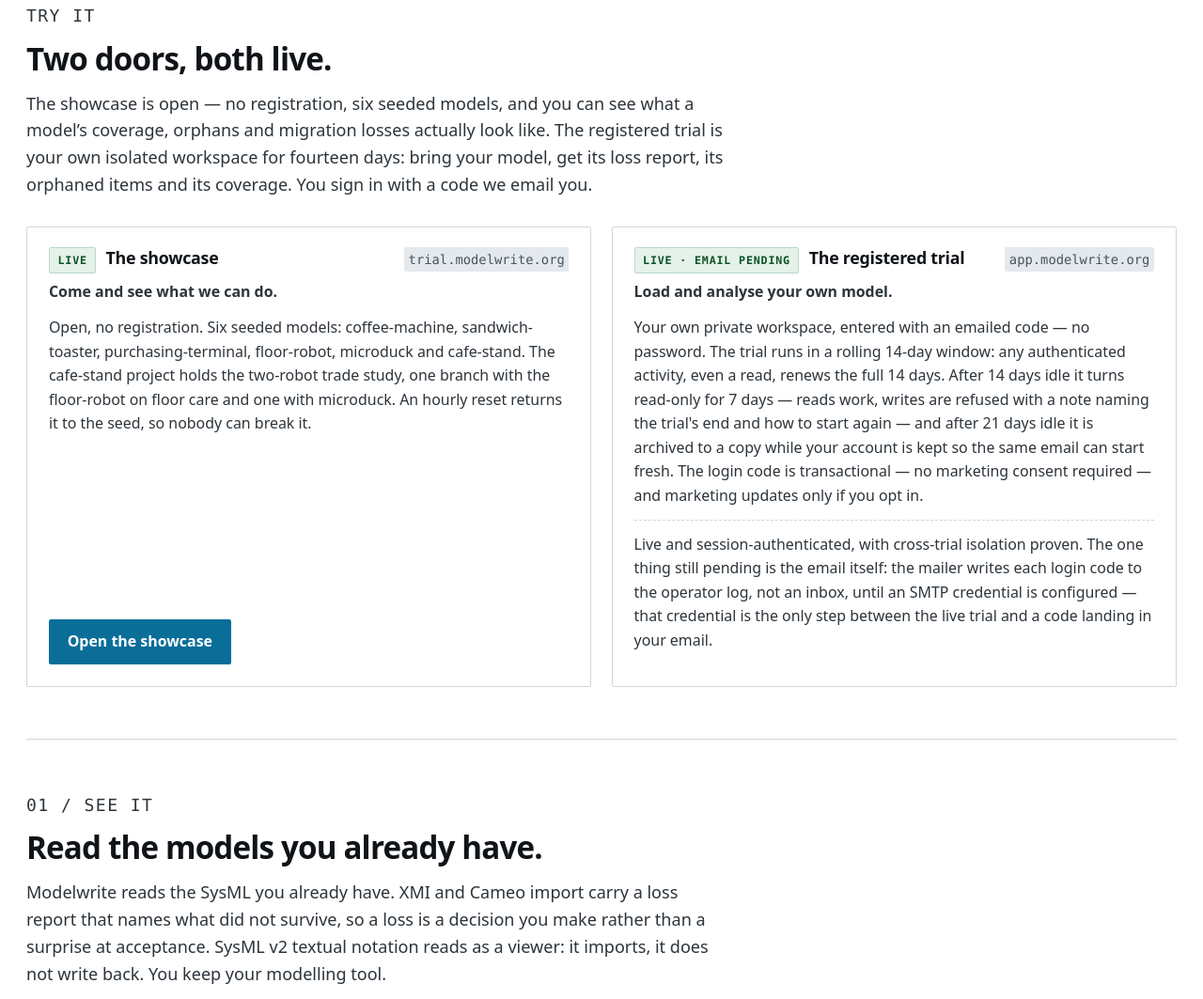
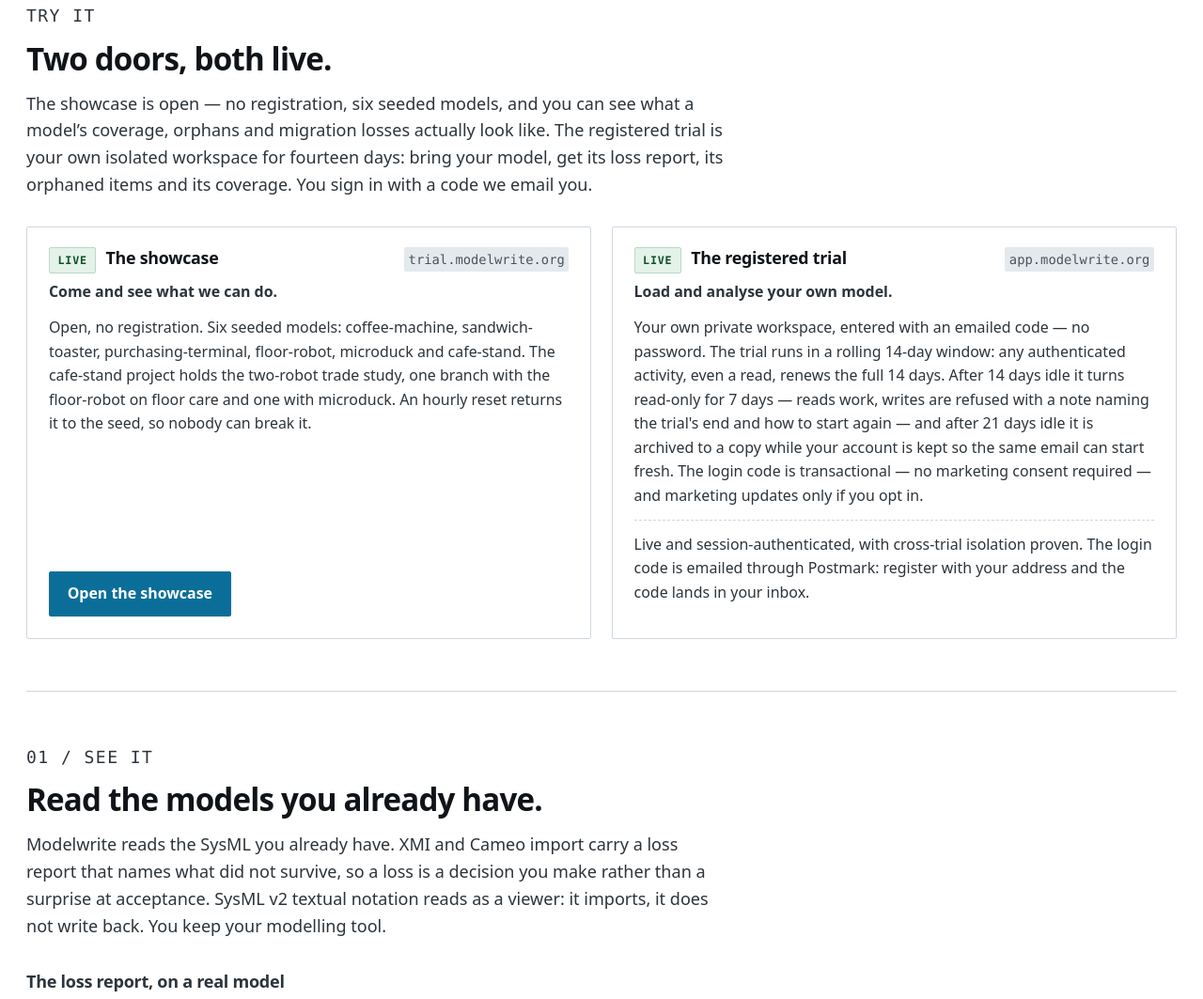
Before and after one commit to modelwrite/modelwrite, a plain HTML site: page website/index.html in a window 1280 px wide. Shown: the part 1124-2187 px from the top of the page at 94% size. Drawn offline with Linux system fonts and the light colour scheme.

Commit message:
site: the registered door is live, because the code is really emailed
The Try-it section still carried the console-only caveat: the door badge read
"Live - email pending" and the note said the mailer wrote each login code to
the operator log until an SMTP credential existed. The credential now exists
and the flow is proven end to end: the provider accepted the message for
alex@axoquant.com, the emailed code redeemed into a session, and the session
opened an empty workspace. The caveat is removed rather than softened.

```diff
--- a/website/index.html
+++ b/website/index.html
@@ -110,7 +110,7 @@
 
     <article class="door">
       <div class="door__head">
-        <span class="door__status door__status--live">Live &middot; email pending</span>
+        <span class="door__status door__status--live">Live</span>
         <h3>The registered trial</h3>
         <code class="door__host">app.modelwrite.org</code>
       </div>
@@ -121,10 +121,8 @@
       note naming the trial's end and how to start again &mdash; and after 21 days idle it is archived
       to a copy while your account is kept so the same email can start fresh. The login code is
       transactional &mdash; no marketing consent required &mdash; and marketing updates only if you opt in.</p>
-      <p class="door__note">Live and session-authenticated, with cross-trial isolation proven. The one
-      thing still pending is the email itself: the mailer writes each login code to the operator log,
-      not an inbox, until an SMTP credential is configured &mdash; that credential is the only step
-      between the live trial and a code landing in your email.</p>
+      <p class="door__note">Live and session-authenticated, with cross-trial isolation proven. The login
+      code is emailed through Postmark: register with your address and the code lands in your inbox.</p>
     </article>
   </div>
 </section>
```
